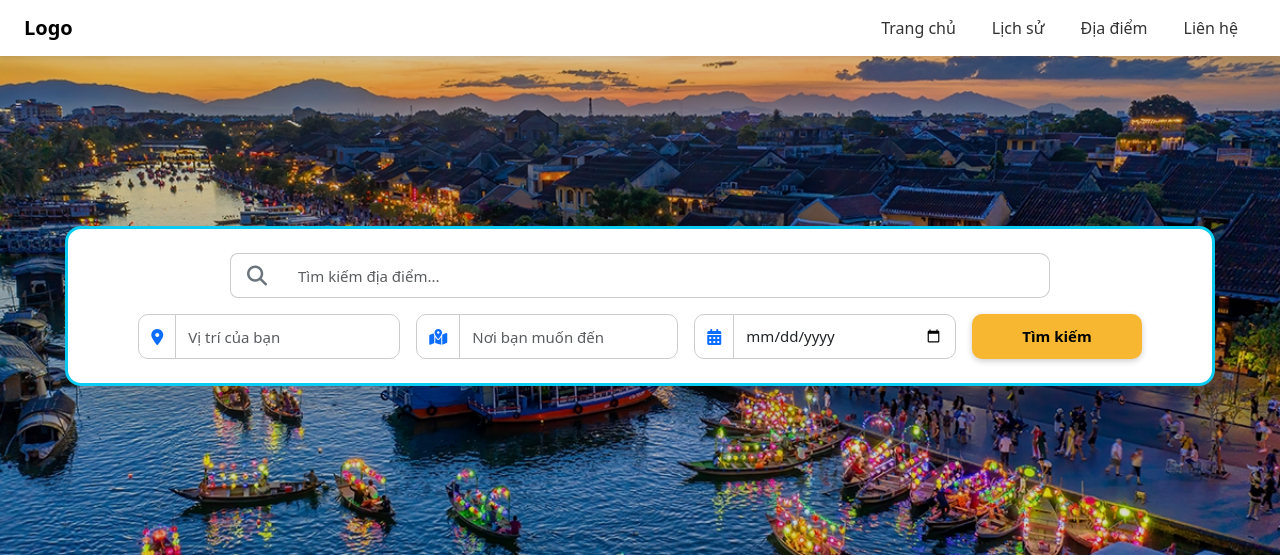
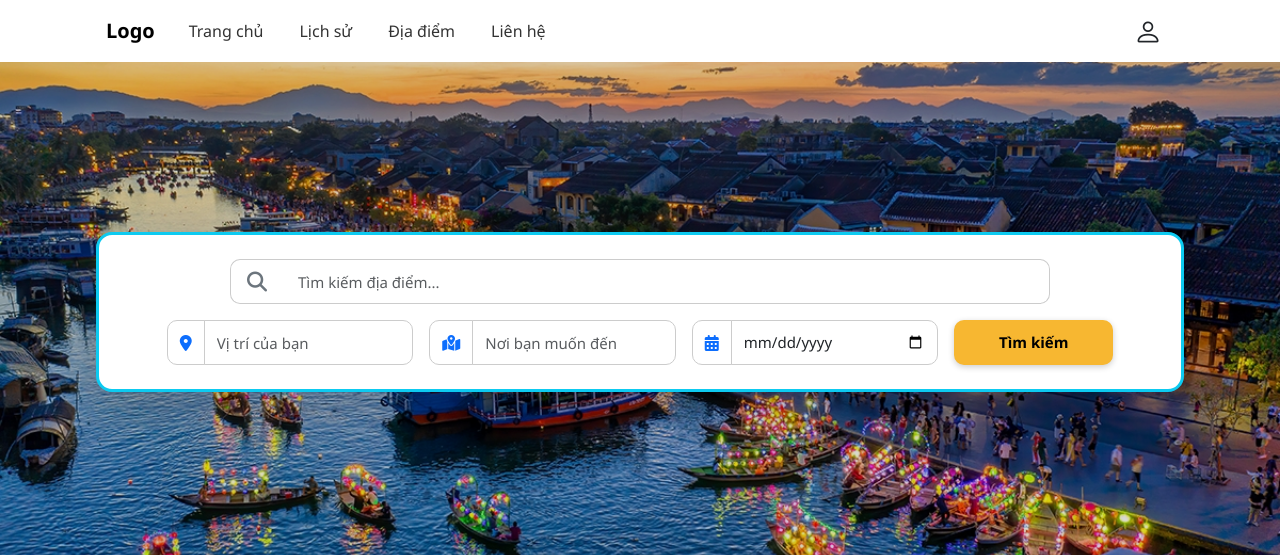
Before and after one commit to 23130091-a11y/DoAnDuLich, a Django app: page / in a window 1280 px wide. Shown: the top 555 px of the page. Run offline with Django 5.2, Linux system fonts and the light colour scheme.

Commit message:
Code giao diện phần đăng ký, đăng nhập

```diff
--- a/travel_project/travel/static/css/style.css
+++ b/travel_project/travel/static/css/style.css
@@ -16,18 +16,13 @@ h2, h3, h5 {
 /* ==============================
    THANH NAVBAR
 ============================== */
-.navbar {
-    background-color: #ffffff;
-    box-shadow: 0 2px 8px rgba(0, 0, 0, 0.05);
-    font-weight: 500;
-    position: sticky;
-    top: 0;
-    z-index: 20;
+.header .navbar {
+    box-shadow: none !important;
 }
 
 .navbar a.nav-link {
+    margin: 0 10px;
     color: #333 !important;
-    margin: 0 10px;
     transition: color 0.3s;
 }
 
@@ -465,3 +460,18 @@ footer {
 
 .slideshow .prev { left: 10px; }
 .slideshow .next { right: 10px; }
+
+/* Modal */
+.modal-content {
+    border-radius: 8px;
+}
+
+.modal-body input {
+    margin-bottom: 0.75rem;
+}
+.modal-body span, .modal-body a {
+    font-size: 0.9rem;
+}
+.modal-body a {
+    cursor: pointer;
+}
--- a/travel_project/travel/templates/travel/index.html
+++ b/travel_project/travel/templates/travel/index.html
@@ -4,21 +4,42 @@
 <head>
     <meta charset="UTF-8">
     <title>Web Du Lịch</title>
+
+    <!-- CSS thư viện -->
+    <link rel="stylesheet" href="https://cdn.jsdelivr.net/npm/bootstrap@5.3.3/dist/css/bootstrap.min.css">
+    <link rel="stylesheet" href="https://cdn.jsdelivr.net/npm/bootstrap-icons@1.11.3/font/bootstrap-icons.css">
+    <link rel="stylesheet" href="https://cdnjs.cloudflare.com/ajax/libs/font-awesome/6.5.0/css/all.min.css">
+    <script src="https://cdn.jsdelivr.net/npm/bootstrap@5.3.3/dist/js/bootstrap.bundle.min.js"></script>
+
+    <!-- CSS custom -->
     <link rel="stylesheet" href="{% static 'css/style.css' %}">
-    <link rel="stylesheet" href="https://cdn.jsdelivr.net/npm/bootstrap@5.3.3/dist/css/bootstrap.min.css">
-    <link rel="stylesheet" href="https://cdnjs.cloudflare.com/ajax/libs/font-awesome/6.5.0/css/all.min.css">
+
 </head>
 <body>
-<header>
-    <nav class="navbar navbar-expand-lg navbar-light bg-white shadow-sm px-4">
+<header class="header sticky-top bg-white">
+    <div class ="container">
+        <nav class="navbar navbar-expand-lg px-4 py-1">
             <a class="navbar-brand fw-bold" href="#">Logo</a>
-        <ul class="navbar-nav ms-auto">
-            <li class="nav-item"><a class="nav-link" href="#">Trang chủ</a></li>
-            <li class="nav-item"><a class="nav-link" href="#">Lịch sử</a></li>
-            <li class="nav-item"><a class="nav-link" href="#">Địa điểm</a></li>
-            <li class="nav-item"><a class="nav-link" href="#">Liên hệ</a></li>
+            <ul class="navbar-nav">
+                <li class="nav-item">
+                    <a class="nav-link" href="#">Trang chủ</a>
+                </li>
+                <li class="nav-item">
+                    <a class="nav-link" href="#">Lịch sử</a>
+                </li>
+                <li class="nav-item">
+                    <a class="nav-link" href="#">Địa điểm</a>
+                </li>
+                <li class="nav-item">
+                    <a class="nav-link" href="#">Liên hệ</a>
+                </li>
             </ul>
+
+            <button class="btn border-0 bg-transparent outline-0 ms-auto" data-bs-toggle="modal" data-bs-target="#authModal">
+                <i class="bi bi-person fs-3"></i>
+            </button>
         </nav>
+    </div>
 </header>
 
 <!-- Banner -->
@@ -150,6 +171,63 @@
         </div>
     </div>
 </section>
+
+<!-- Modal đăng ký/đăng nhập -->
+<div class="modal fade" id="authModal" tabindex="-1" aria-hidden="true">
+    <div class="modal-dialog modal-dialog-centered">
+        <div class="modal-content p-4 border-0">
+
+            <!-- Header modal -->
+            <div class="modal-header border-0 p-0 mb-3">
+                <h5 id="modalTitle" class="modal-title">Đăng nhập</h5>
+                <button type="button" class="btn-close" data-bs-dismiss="modal" aria-label="Close"></button>
+            </div>
+
+            <!-- Body modal -->
+            <div class="modal-body">
+
+                <!-- Form Đăng nhập -->
+                <div id="loginForm">
+                    <div class="mb-3">
+                        <input type="text" class="form-control" placeholder="Tên đăng nhập">
+                    </div>
+                    <div class="mb-3">
+                        <input type="password" class="form-control" placeholder="Mật khẩu">
+                    </div>
+                    <div class="mb-3 text-center">
+                        <span>Bạn chưa có tài khoản? </span>
+                        <a href="#" id="showRegisterLink">Đăng ký</a>
+                    </div>
+                    <button class="btn btn-primary w-100">Đăng nhập</button>
+                </div>
+
+                <!-- Form Đăng ký -->
+                <div id="registerForm" class="d-none">
+                    <div class="mb-3">
+                        <input type="text" class="form-control" placeholder="Tên đăng nhập">
+                    </div>
+                    <div class="mb-3">
+                        <input type="email" class="form-control" placeholder="Email">
+                    </div>
+                    <div class="mb-3">
+                        <input type="password" class="form-control" placeholder="Mật khẩu">
+                    </div>
+                    <div class="mb-3">
+                        <input type="password" class="form-control" placeholder="Nhập lại mật khẩu">
+                    </div>
+                    <div class="mb-3 text-center">
+                        <span>Bạn đã có tài khoản? </span>
+                        <a href="#" id="showLoginLink">Đăng nhập</a>
+                    </div>
+                    <button class="btn btn-primary w-100">Đăng ký</button>
+                </div>
+
+            </div> <!-- modal-body -->
+        </div>
+    </div>
+</div>
+
+</body>
 
 <script>
     const destinations = [
@@ -320,6 +398,25 @@ document.querySelectorAll('.image-wrapper').forEach(wrapper => {
     });
 </script>
 
+<!-- Script chuyển popup cho modal -->
+<script>
+    const loginForm = document.getElementById('loginForm');
+    const registerForm = document.getElementById('registerForm');
+    const modalTitle = document.getElementById('modalTitle');
 
-</body>
+    document.getElementById('showRegisterLink').addEventListener('click', (e) => {
+        e.preventDefault();
+        loginForm.classList.add('d-none');
+        registerForm.classList.remove('d-none');
+        modalTitle.textContent = 'Đăng ký';
+    });
+
+    document.getElementById('showLoginLink').addEventListener('click', (e) => {
+        e.preventDefault();
+        registerForm.classList.add('d-none');
+        loginForm.classList.remove('d-none');
+        modalTitle.textContent = 'Đăng nhập';
+    });
+</script>
+
 </html>
```
Lines whose indentation alone changed are shown as unchanged.
